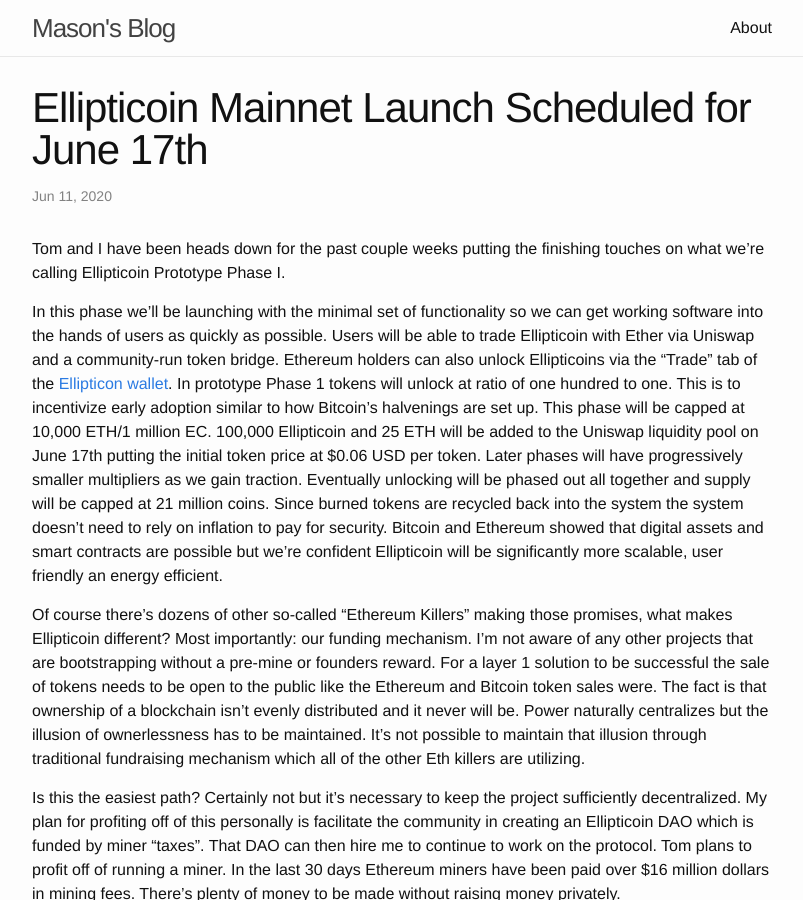
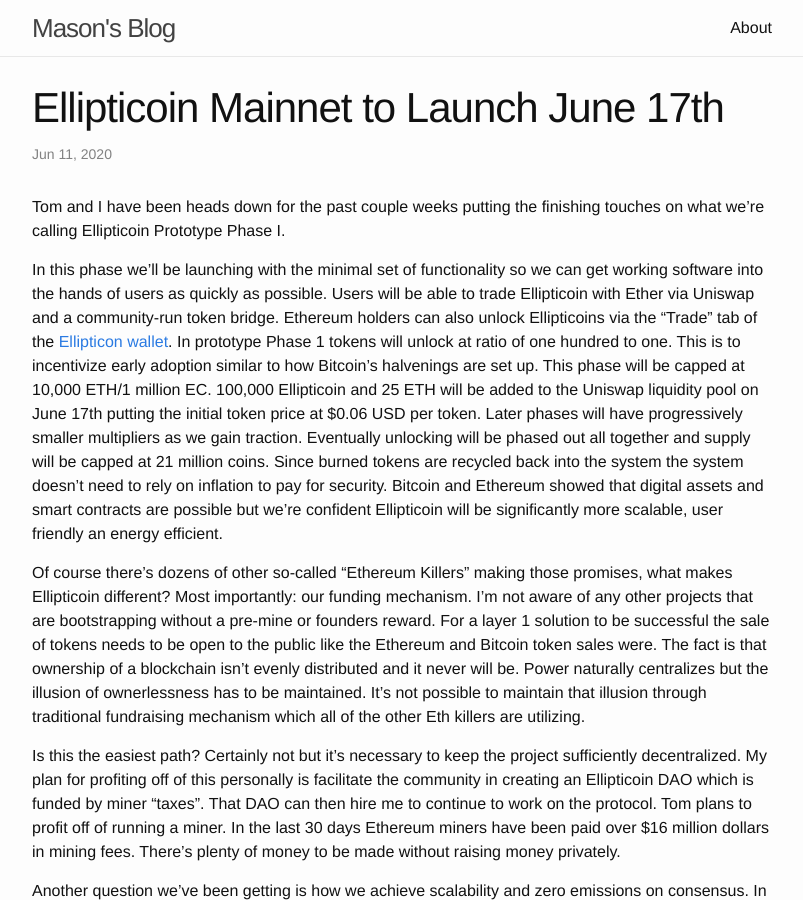
Before and after one commit to masonforest/www.masonforest.com, a Jekyll site: the page built from _posts/2020-06-11-ellipticoin-mainnnet-launch-scheduled-for-june-17th.md, in a window 1280 px wide and 900 px high. Shown: the whole window, without its empty margins (238-1041 px from the left). Built offline with Jekyll 4.4.1, drawn with Linux system fonts in a browser that asks for light colours.

Commit message:
Update title so line doesn't break

```diff
--- a/_posts/2020-06-11-ellipticoin-mainnnet-launch-scheduled-for-june-17th.md
+++ b/_posts/2020-06-11-ellipticoin-mainnnet-launch-scheduled-for-june-17th.md
@@ -1,6 +1,6 @@
 ---
 layout: post
-title:  "Ellipticoin Mainnet Launch Scheduled for June 17th"
+title:  "Ellipticoin Mainnet to Launch June 17th"
 date:   2020-06-11
 categories: blockchain ethereum ellipticoin
 ---
```
